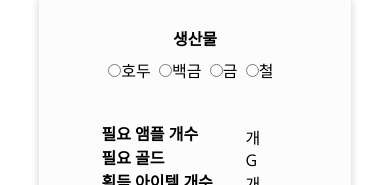
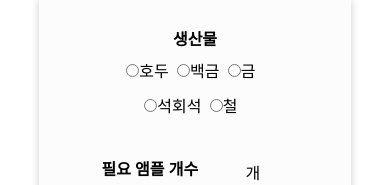
Before and after one commit to DDOONG211107/myhome-calculation, a Next.js app: page /levelup-cal in a window 390 px wide. Shown: the part 385-570 px from the top of the page. Built offline with nearby package versions, Linux system fonts and the light colour scheme.

Commit message:
모바일 버튼 css 수정

```diff
--- a/components/LevelupCal/PickItem.js
+++ b/components/LevelupCal/PickItem.js
@@ -35,6 +35,16 @@ export default function PickItem(props) {
         />
         금 &nbsp;
       </label>
+      <br />
+      <label>
+        <input
+          type="radio"
+          onChange={props.onChange}
+          name={props.name}
+          value="1505"
+        />
+        석회석 &nbsp;
+      </label>
       <label>
         <input
           type="radio"
--- a/package.json
+++ b/package.json
@@ -11,6 +11,7 @@
   "dependencies": {
     "@emailjs/browser": "^3.11.0",
     "@react-email/components": "^0.0.11",
+    "framer-motion": "^10.16.16",
     "mongodb": "^6.3.0",
     "next": "14.0.3",
     "react": "^18",
--- a/src/calculate.js
+++ b/src/calculate.js
@@ -26,6 +26,13 @@ const itemArr = [
     gold: 3430,
     quantity: 5,
     id: 1507,
+  },
+  {
+    name: "석회석",
+    exp: 2489,
+    gold: 2320,
+    quantity: 5,
+    id: 1505,
   },
   {
     name: "철",
@@ -277,7 +284,7 @@ export function calculateLevelup(
   // const reqGold0 = reqAmp0 * itemArr[0].gold;
   // const getItem0 = reqAmp0 * itemArr[0].quantity;
 
-  for (i = 0; i < 4; i++) {
+  for (i = 0; i < 5; i++) {
     const getExp = Math.floor((itemArr[i].exp * (100 + totalExpPercent)) / 100);
     const reqAmple = Math.ceil(requiredExp / getExp);
     const reqGold = reqAmple * itemArr[i].gold;
--- a/styles/globals.css
+++ b/styles/globals.css
@@ -170,9 +170,20 @@ h6 {
     /* transform: scale(0.9); */
     transform: translate(4px);
   }
-  .linkButton2:active {
-    background-color: rgb(134, 186, 255);
-    transform: translate(4px);
+  .linkButton2:hover,
+  .linkButton2:focus {
+    animation: phoneButtonEffect 0.2s linear;
+  }
+
+  @keyframes phoneButtonEffect {
+    20% {
+      background-color: rgb(134, 186, 255);
+      transform: scale(0.9);
+    }
+    100% {
+      background-color: rgb(167, 205, 255);
+      transform: scale(1);
+    }
   }
 
   .levelupCalDiv {
```
Also changed, not shown: 1 other file (tests, documents, lock files or other folders).
